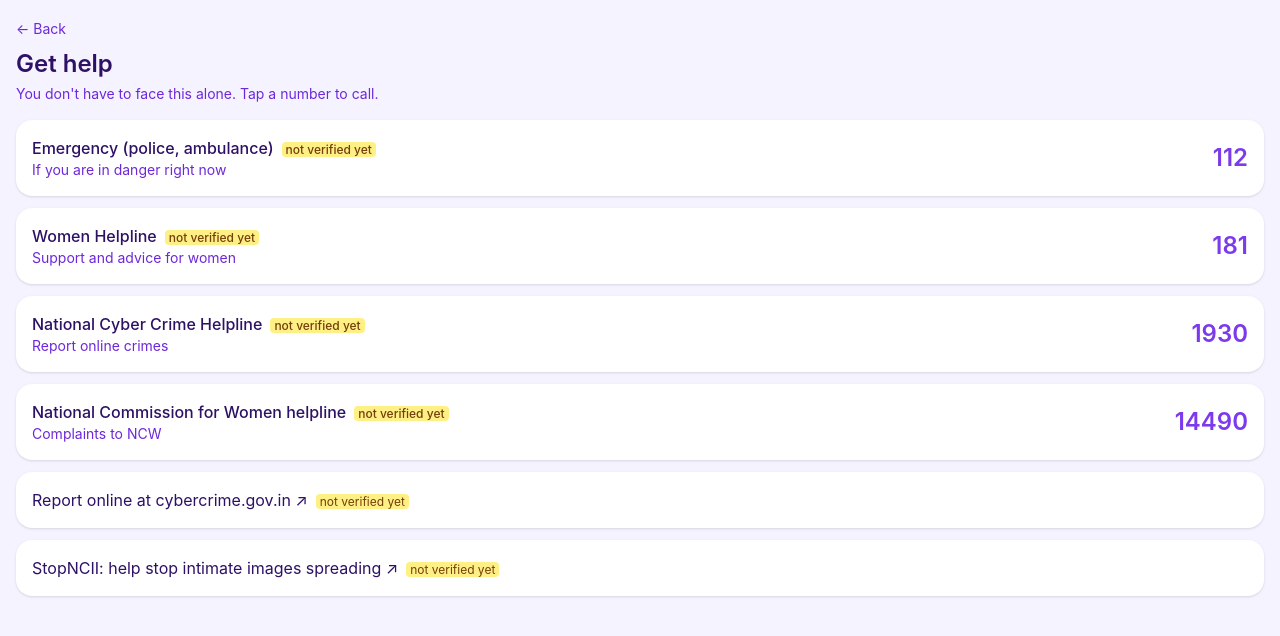
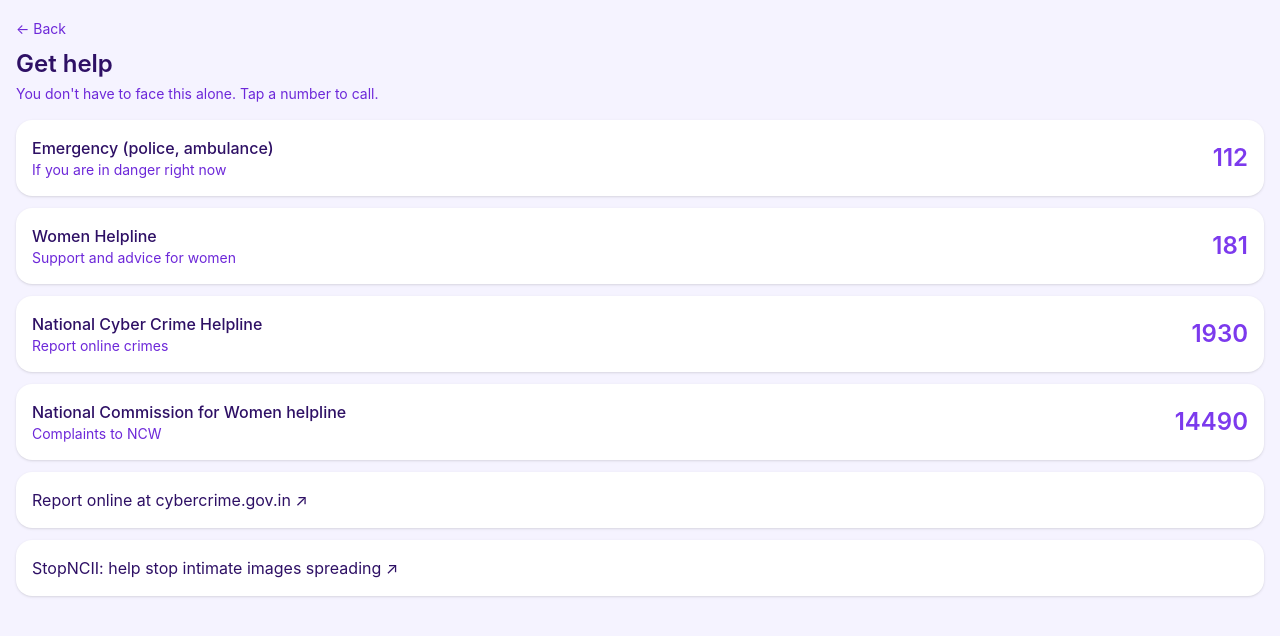
Before and after one commit to Pavana123-2007/Nivara, a React app in the folder frontend/: page /nivara/help in a window 1280 px wide. Shown: the top 636 px of the page. Built offline with nearby package versions, Linux system fonts and the light colour scheme; no server answers; the HTML template or start-up script is replaced by a standard one.

Commit message:
Fact check: verified helplines and Rule 3(2)(b) reference

```diff
--- a/frontend/src/features/unmask/helplines.js
+++ b/frontend/src/features/unmask/helplines.js
@@ -1,14 +1,14 @@
 // Check every entry against an official source, then set verified: true
 export const HELPLINES = [
-  { number: '112', name: 'Emergency (police, ambulance)', note: 'If you are in danger right now', verified: false },
-  { number: '181', name: 'Women Helpline', note: 'Support and advice for women', verified: false },
-  { number: '1930', name: 'National Cyber Crime Helpline', note: 'Report online crimes', verified: false },
-  { number: '14490', name: 'National Commission for Women helpline', note: 'Complaints to NCW', verified: false },
+  { number: '112', name: 'Emergency (police, ambulance)', note: 'If you are in danger right now', verified: true },
+  { number: '181', name: 'Women Helpline', note: 'Support and advice for women', verified: true },
+  { number: '1930', name: 'National Cyber Crime Helpline', note: 'Report online crimes', verified: true },
+  { number: '14490', name: 'National Commission for Women helpline', note: 'Complaints to NCW', verified: true },
 ]
 
 export const LINKS = [
-  { name: 'Report online at cybercrime.gov.in', url: 'https://cybercrime.gov.in/', verified: false },
-  { name: 'StopNCII: help stop intimate images spreading', url: 'https://stopncii.org/', verified: false },
+  { name: 'Report online at cybercrime.gov.in', url: 'https://cybercrime.gov.in/', verified: true },
+  { name: 'StopNCII: help stop intimate images spreading', url: 'https://stopncii.org/', verified: true },
 ]
 
 // Where each platform's help / report pages start. Verify, and swap in the direct report form if you find it.
@@ -22,6 +22,6 @@ export const PLATFORMS = [
   { id: 'other', name: 'Other website', url: null },
 ]
 
-// Fill in the exact rule reference after checking it
+// Verified: IT Amendment Rules 2026, G.S.R. 120(E), in force 20 Feb 2026
 export const LEGAL_REFERENCE =
-  "India's Information Technology (Intermediary Guidelines and Digital Media Ethics Code) Rules, as amended in 2026 [VERIFY exact rule number]"
+  "Rule 3(2)(b) of India's Information Technology (Intermediary Guidelines and Digital Media Ethics Code) Rules, 2021, as amended by the IT Amendment Rules, 2026 (G.S.R. 120(E), in force 20 February 2026)"
```
